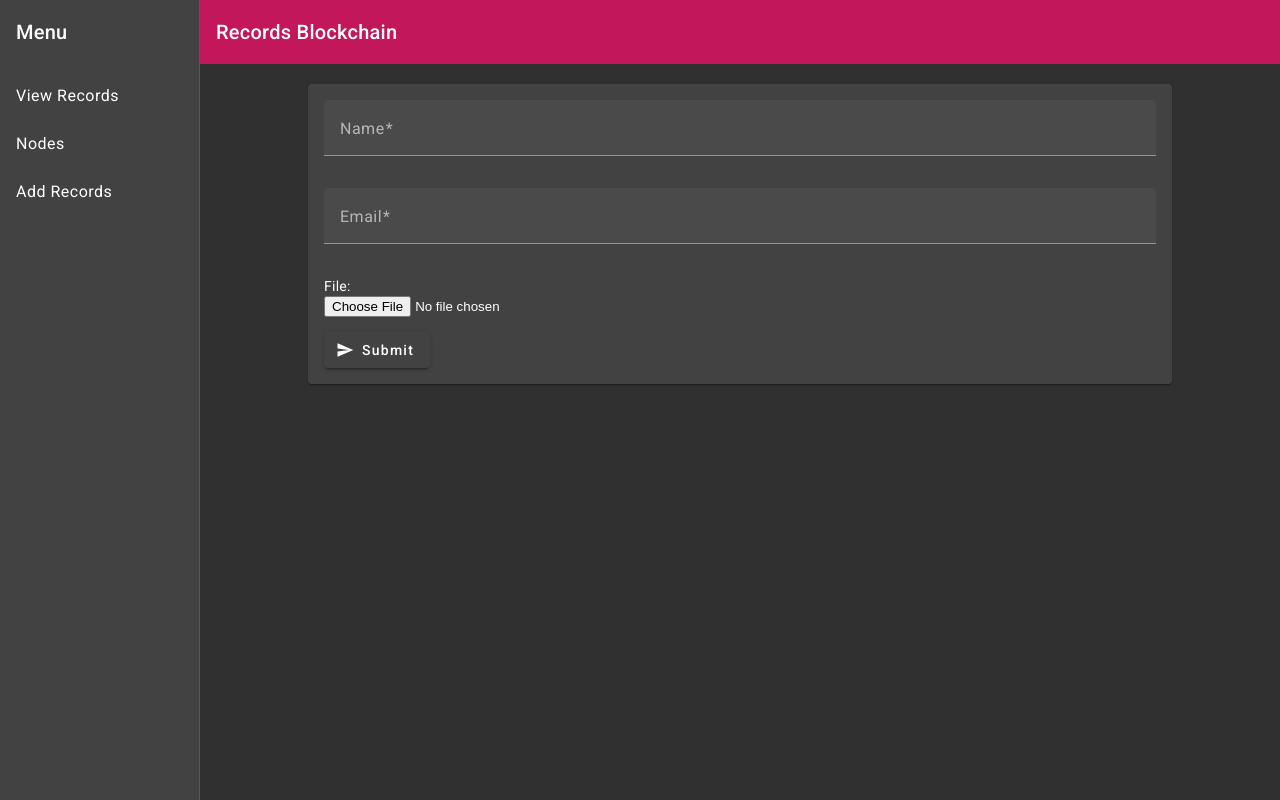
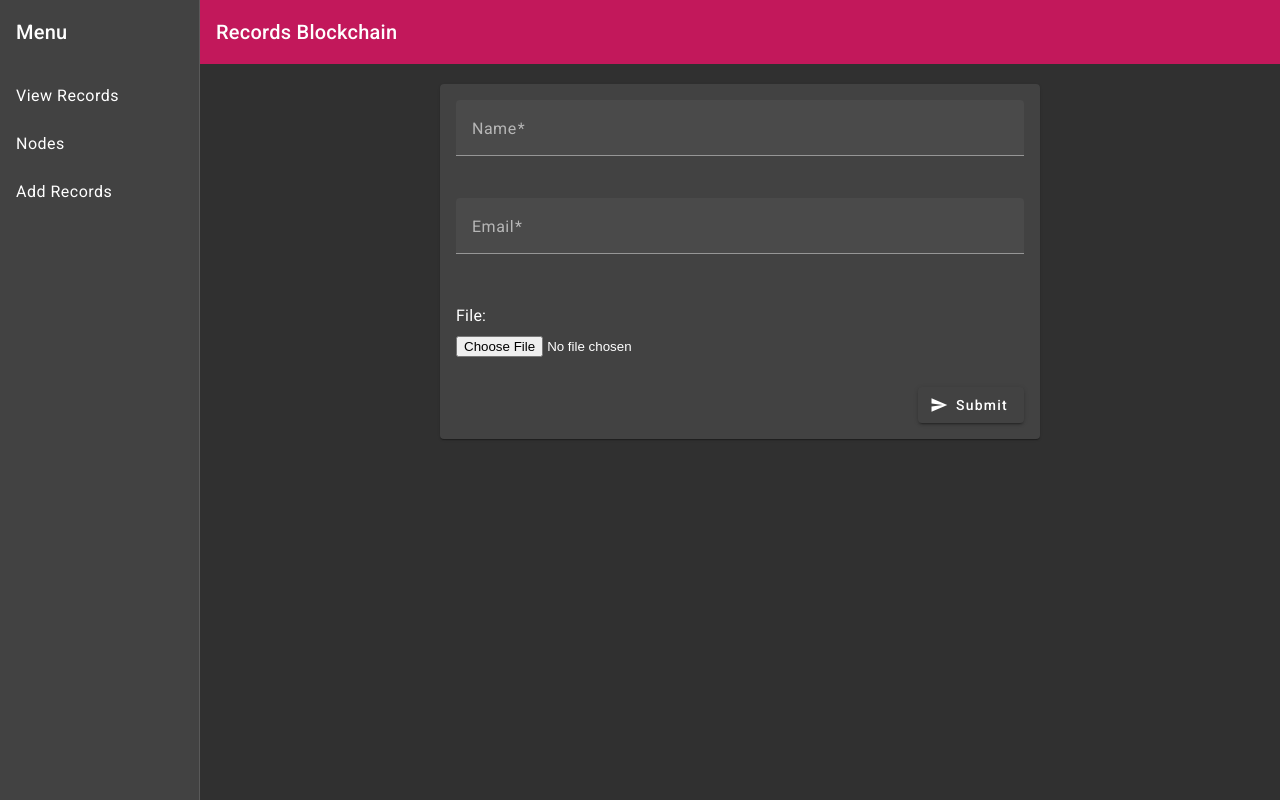
Before and after one commit to refrigeratedwater/blockchain-frontend, an Angular app: page /add in a window 1280 px wide. Built offline with nearby package versions, Linux system fonts and the light colour scheme.

Commit message:
fixed ipfs metadata

```diff
--- a/src/app/components/add-record/add-record.component.html
+++ b/src/app/components/add-record/add-record.component.html
@@ -34,6 +34,9 @@
           <mat-icon>send</mat-icon>Submit
         </button>
       </form>
+      <div *ngIf="transaction.file">
+        <p>File Name: {{transaction.fileName}}</p>
+      </div>
     </mat-card-content>
   </mat-card>
 </section>
--- a/src/app/components/add-record/add-record.component.scss
+++ b/src/app/components/add-record/add-record.component.scss
@@ -1,35 +1,49 @@
-/* General styling */
+// General container settings
 section {
   display: flex;
-  flex-direction: column;
+  justify-content: center;
   align-items: center;
-  margin-top: 20px;
+  padding: 20px;
+}
 
+// Mat-card specific styles
 mat-card {
-    width: 80%;
-    margin-bottom: 20px;
+  width: 100%;
+  max-width: 600px;
+
+  mat-card-content {
+    form {
       display: flex;
       flex-direction: column;
 
-    mat-card-content {
-      flex: 1;
-      overflow-y: auto;
-      max-height: 400px;
+      // Styling form fields
+      mat-form-field {
+        margin-bottom: 20px;
+
+        &::ng-deep .mat-form-field-wrapper {
+          padding-bottom: 0;
+        }
       }
 
-    mat-form-field {
-      width: 100%;
-      margin-bottom: 10px;
+      // File input styling
+      mat-label {
+        margin-top: 10px;
+        font-size: 16px;
       }
 
       input[type="file"] {
-      width: 100%;
-      margin-bottom: 15px;
+        margin: 10px 0;
       }
 
-    mat-button {
-      width: 100%;
-      align-self: center;
+      // Button styling
+      button {
+        margin-top: 20px;
+        align-self: flex-end;
+
+        mat-icon {
+          margin-right: 8px;
         }
       }
     }
+  }
+}
--- a/src/app/components/add-record/add-record.component.ts
+++ b/src/app/components/add-record/add-record.component.ts
@@ -9,14 +9,17 @@ import { Blockchain } from 'src/app/models/Blockchain';
   styleUrls: ['./add-record.component.scss'],
 })
 export class AddRecordComponent {
-  transaction: Transaction = new Transaction('', '', null);
+  transaction: Transaction = new Transaction('', '', null, '', '');
   mineTransaction!: Blockchain;
 
   constructor(private blockchainService: BlockchainService) {}
 
   onFileChange(event: any) {
     if (event.target.files.length > 0) {
-      this.transaction.file = event.target.files[0];
+      const file: File = event.target.files[0];
+      this.transaction.file = file;
+
+      this.transaction.fileName = file.name;
     }
   }
 
@@ -26,11 +29,12 @@ export class AddRecordComponent {
       this.transaction.email &&
       this.transaction.file
     ) {
+      console.log("Transaction before sending:", this.transaction)
       this.blockchainService.addTransaction(this.transaction).subscribe({
         next: (response) => {
+          this.transaction = new Transaction('', '', null, '', '');
+          this.mine();
           alert('Transaction added successfully!');
-          this.transaction = new Transaction('', '', null);
-          this.mine();
         },
         error: (error) => {
           console.error('Error adding transaction: ', error);
--- a/src/app/components/view-record/view-record.component.html
+++ b/src/app/components/view-record/view-record.component.html
@@ -35,7 +35,13 @@
               <p>Email: {{ tx.email }}</p>
             </mat-list-item>
             <mat-list-item>
-              <a>File: {{ tx.file }}</a>
+              File Name: {{tx.name}}
+            </mat-list-item>
+            <mat-list-item>
+              File Extension: {{tx.ext}}
+            </mat-list-item>
+            <mat-list-item>
+              <a (click)="downloadFile(tx.file, tx.fileName, tx.fileExt)">File: {{ tx.file }}</a>
             </mat-list-item></mat-expansion-panel
           >
         </div>
--- a/src/app/components/view-record/view-record.component.scss
+++ b/src/app/components/view-record/view-record.component.scss
@@ -1,49 +1,60 @@
+// Basic setup for the container
 section {
-  // Styles specific to the section if needed.
+  display: flex;
+  flex-direction: column;
+  align-items: center;
+  width: 100%;
+}
 
+// Style for the mat-card
 mat-card {
-    padding: 16px;
-    margin-bottom: 16px;
-    box-shadow: 0 4px 8px rgba(0, 0, 0, 0.1);
+  width: 80%;
+  margin-bottom: 20px;
 
   mat-card-title {
-      font-weight: bold;
-      margin-bottom: 8px;
-      // color: #333;
+    font-size: 24px;
+    color: #333;
   }
 
   mat-card-content {
     p {
-        font-size: 14px;
-        margin-bottom: 8px;
-
-        &:last-child {
-          margin-bottom: 0;
-        }
+      font-size: 18px;
     }
   }
 }
 
+// Style for the expansion panels
 mat-expansion-panel {
-    margin-bottom: 12px;
+  width: 80%;
 
   mat-expansion-panel-header {
     mat-panel-title {
-        font-weight: 500;
-        // color: #555;
+      font-size: 20px;
+      color: #333;
+      &:before {
+        content: '\f0e8'; // Font Awesome's "fa-chain" icon
+        font-family: "Font Awesome 5 Free";
+        padding-right: 10px;
+      }
     }
   }
 
   mat-list {
-      padding: 0;
-      max-height: 200px;  /* Adjust this value as needed */
-      overflow-y: auto;
-
     mat-list-item {
       p {
-          margin: 0;
-          font-size: 14px;
-          // color: #666;
+        font-size: 16px;
+      }
+    }
+
+    // Nested transactions
+    mat-expansion-panel {
+      margin-left: 20px;
+
+      mat-expansion-panel-header {
+        &:before {
+          content: '\f09d'; // Font Awesome's "fa-credit-card" icon
+          font-family: "Font Awesome 5 Free";
+          padding-right: 10px;
         }
       }
     }
--- a/src/app/components/view-record/view-record.component.ts
+++ b/src/app/components/view-record/view-record.component.ts
@@ -14,8 +14,24 @@ export class ViewRecordComponent implements OnInit{
   ngOnInit(): void {
     this.blockchainService.getBlockchain().subscribe(data => {
       this.blockchain = data;
-      console.log(this.blockchain)
+      console.log(this.blockchain.chain)
     });
   }
 
+  downloadFile(cid: string, fileName: string, fileType: string): void {
+    this.blockchainService.getFile(cid).subscribe(
+      (data: Blob) => {
+        const blob = new Blob([data], { type: fileType });
+        const url = window.URL.createObjectURL(blob);
+        const a = document.createElement('a');
+        a.href = url;
+        a.download = fileName;
+        document.body.appendChild(a);
+        a.click();
+        document.body.removeChild(a);
+      },
+      (error: any) => console.error(error)
+    );
+  }
+
 }
--- a/src/app/models/Blockchain.ts
+++ b/src/app/models/Blockchain.ts
@@ -4,4 +4,10 @@ export class Blockchain {
   length!: number;
   chain!: Block[];
   nodes!: string[];
+
+  // constructor(data: any) {
+  //   this.length = data.length;
+  //   this.chain = data.chain;
+  //   this.nodes = data.nodes;
+  // }
 }
--- a/src/app/models/Transaction.ts
+++ b/src/app/models/Transaction.ts
@@ -2,10 +2,18 @@ export class Transaction {
   author: string;
   email: string;
   file: File | string | null;
+  fileName: string;
 
-    constructor(author: string, email: string, file: File | null) {
+  constructor(
+    author: string,
+    email: string,
+    file: File | null,
+    fileName: string,
+    fileExt: string
+  ) {
     this.author = author;
     this.email = email;
     this.file = file;
+    this.fileName = fileName;
   }
 }
--- a/src/app/services/blockchain.service.ts
+++ b/src/app/services/blockchain.service.ts
@@ -1,6 +1,6 @@
 import { Injectable } from '@angular/core';
 import { HttpClient } from '@angular/common/http';
-import { Observable } from 'rxjs';
+import { Observable, map } from 'rxjs';
 import { Transaction } from '../models/Transaction';
 import { Blockchain } from '../models/Blockchain';
 
@@ -19,12 +19,12 @@ export class BlockchainService {
 
   getBlockchain(): Observable<Blockchain> {
     const url = `${this.API_URL}chain`;
-    return this.http.get<Blockchain>(url);
+    return this.http.get<Blockchain>(url)
   }
 
   getFile(cid: string): Observable<Blob> {
-    const url = `${this.API_URL}get/file/${cid}`
-    return this.http.get(url, {responseType: 'blob'})
+    const url = `${this.API_URL}get/file/${cid}`;
+    return this.http.get(url, { responseType: 'blob' });
   }
 
   getPending(): Observable<Transaction[]> {
@@ -39,6 +39,7 @@ export class BlockchainService {
     formData.append('author', transaction.author);
     formData.append('email', transaction.email);
     formData.append('file', transaction.file as any);
+    formData.append('fileName', transaction.fileName);
 
     return this.http.post(url, formData);
   }
```
Lines whose indentation alone changed are shown as unchanged.
